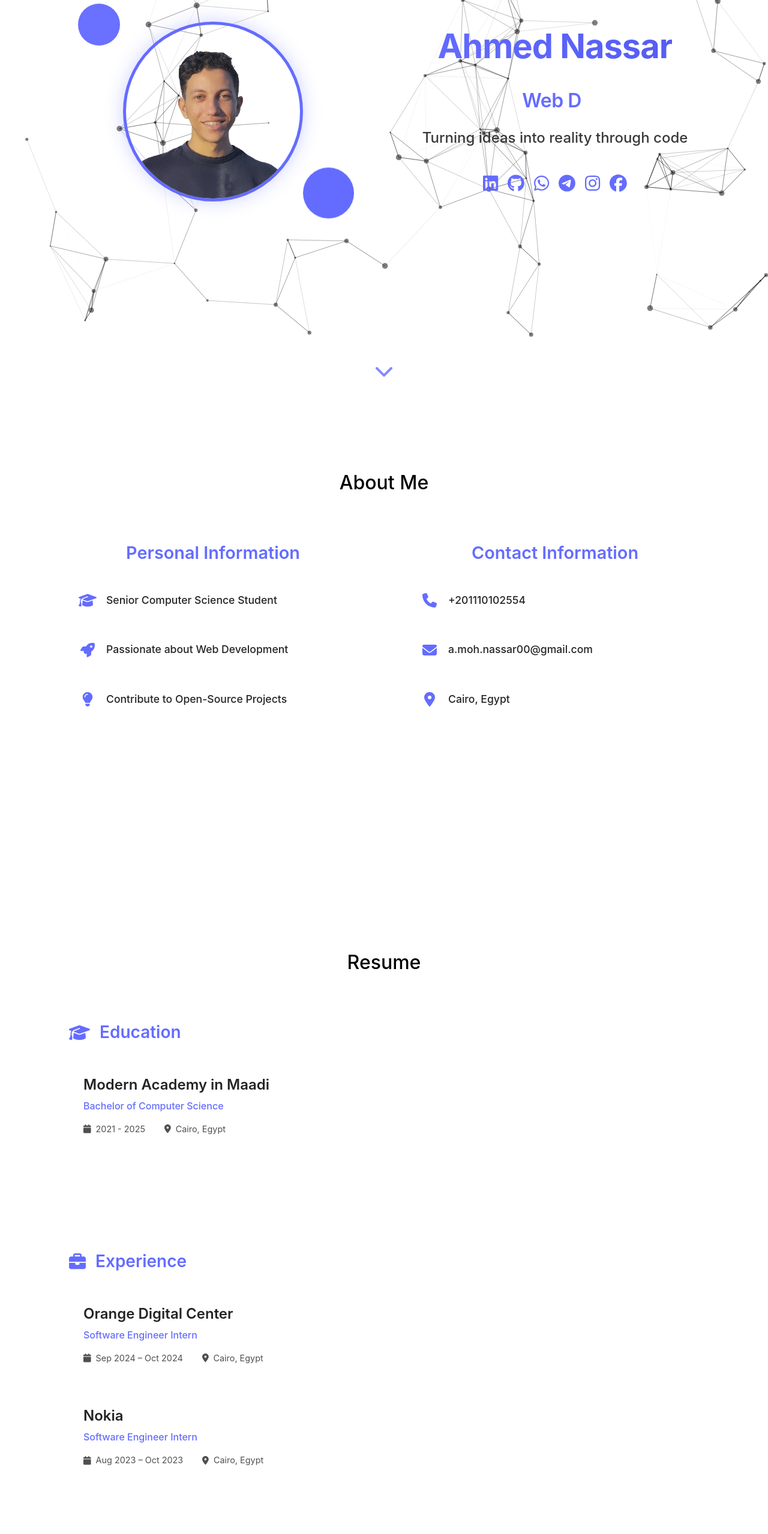
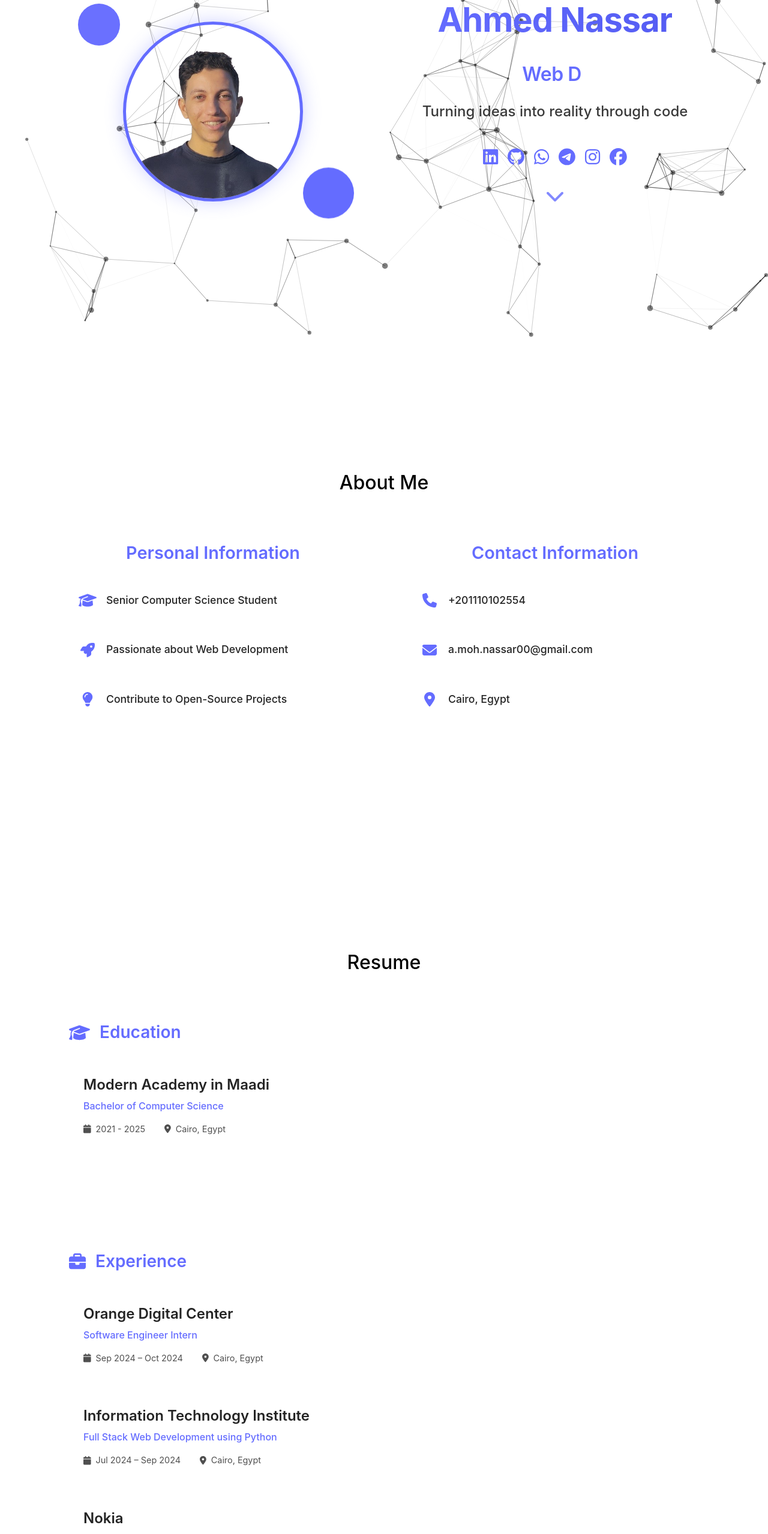
Before and after one commit to steadydev7/developer-portfolio, a React (Vite) app: page / in a window 1280 px wide. Shown: the part 234-2792 px from the top of the page at 60% size. Built offline with nearby package versions, Linux system fonts and the light colour scheme.

Commit message:
feat: enhance README with UI/UX design principles and update Home component styles

```diff
--- a/index.html
+++ b/index.html
@@ -1,13 +1,28 @@
 <!doctype html>
 <html lang="en">
+
 <head>
   <meta charset="UTF-8" />
   <link rel="icon" type="image/svg+xml" href="/logo.svg" />
   <meta name="viewport" content="width=device-width, initial-scale=1.0" />
+  <!-- Google tag (gtag.js) -->
+  <script async src="https://www.googletagmanager.com/gtag/js?id=G-XGC9BKTSD1"></script>
+  <script>
+    window.dataLayer = window.dataLayer || [];
+    function gtag() { dataLayer.push(arguments); }
+    gtag('js', new Date());
+
+    gtag('config', 'G-XGC9BKTSD1');
+  </script>
+  <script type="text/javascript" data-cmp-ab="1"
+    src="https://cdn.consentmanager.net/delivery/autoblocking/32727f4e91d90.js"
+    data-cmp-host="b.delivery.consentmanager.net" data-cmp-cdn="cdn.consentmanager.net" data-cmp-codesrc="16"></script>
   <title>Ahmed Nassar</title>
 </head>
+
 <body>
   <div id="root"></div>
   <script type="module" src="/src/main.jsx"></script>
 </body>
+
 </html>
--- a/package.json
+++ b/package.json
@@ -51,6 +51,7 @@
     "react-bootstrap": "^2.10.1",
     "react-country-flag": "^3.1.0",
     "react-dom": "^18.3.1",
+    "react-ga4": "^2.1.0",
     "react-icons": "^5.0.1",
     "react-particles": "^2.12.2",
     "react-scroll": "^1.9.0",
--- a/src/App.jsx
+++ b/src/App.jsx
@@ -10,6 +10,7 @@ import ParticlesBackground from './components/ParticlesBackground/ParticlesBackg
 import { FontAwesomeIcon } from '@fortawesome/react-fontawesome';
 import { faArrowUp } from '@fortawesome/free-solid-svg-icons';
 import { Analytics } from '@vercel/analytics/react';
+import ReactGA from 'react-ga4';
 import './styles/main.scss';
 
 function App() {
@@ -17,6 +18,10 @@ function App() {
   const [showScrollTop, setShowScrollTop] = useState(false);
 
   useEffect(() => {
+    // Initialize Google Analytics
+    ReactGA.initialize('G-XGC9BKTSD1'); // Replace with your Measurement ID
+    ReactGA.send('pageview');
+
     const savedTheme = localStorage.getItem('theme') || 'light';
     setTheme(savedTheme);
     document.body.className = `${savedTheme}-theme`;
--- a/src/components/Home/Home.jsx
+++ b/src/components/Home/Home.jsx
@@ -57,7 +57,7 @@ const Home = () => {
                 alt="Ahmed Nassar"
                 className="profile-image"
               />
-              <div className="orbit-ball orbit-ball-blue"></div>
+              <div className="orbit-ball orbit-ball-1"></div>
               <div className="orbit-ball orbit-ball-2"></div>
               {/* <div className="orbit-ball orbit-ball-3"></div> */}
             </div>
@@ -96,20 +96,25 @@ const Home = () => {
                   </a>
                 ))}
               </div>
+              <div>
+                <Link
+                  to="about"
+                  spy={true}
+                  smooth={true}
+                  offset={-70}
+                  duration={500}
+                  className="scroll-indicator"
+                >
+                  <FontAwesomeIcon
+                    icon={faChevronDown}
+                    className="scroll-arrow"
+                  />
+                </Link>
+              </div>
             </div>
           </Col>
         </Row>
       </Container>
-      <Link
-        to="about"
-        spy={true}
-        smooth={true}
-        offset={-70}
-        duration={500}
-        className="scroll-indicator"
-      >
-        <FontAwesomeIcon icon={faChevronDown} className="scroll-arrow" />
-      </Link>
     </section>
   );
 };
--- a/src/components/Home/Home.scss
+++ b/src/components/Home/Home.scss
@@ -7,6 +7,7 @@
   display: flex;
   align-items: center;
   justify-content: center;
+  text-align: center;
 }
 
 @media (max-width: 768px) {
@@ -50,7 +51,7 @@
 }
 
 /* Blue orbit ball */
-.home-section .orbit-ball {
+.home-section .orbit-ball-1 {
   width: 85px;
   height: 85px;
   background-color: var(--primary);
@@ -204,13 +205,17 @@
 
 /* Scroll indicator styles */
 .home-section .scroll-indicator {
-  position: absolute;
-  bottom: 40px;
+  position: relative;
+  margin-top: 2rem;
+  bottom: 20px;
   left: 50%;
   transform: translateX(-50%);
   cursor: pointer;
   opacity: 0.8;
   transition: all 0.3s ease;
+  display: flex;
+  align-items: center;
+  justify-content: center;
 }
 
 .home-section .scroll-indicator .scroll-arrow {
--- a/src/components/Resume/Resume.jsx
+++ b/src/components/Resume/Resume.jsx
@@ -56,6 +56,13 @@ const Resume = () => {
       date: 'Sep 2024 – Oct 2024',
       location: 'Cairo, Egypt',
       url: 'https://www.orangedigitalcenters.com/country/EG/home',
+    },
+    {
+      company: 'Information Technology Institute',
+      role: 'Full Stack Web Development using Python',
+      date: 'Jul 2024 – Sep 2024',
+      location: 'Cairo, Egypt',
+      url: 'https://iti.gov.eg/home',
     },
     {
       company: 'Nokia',
```
Also changed, not shown: 2 other files (tests, documents, lock files or other folders). Lines whose indentation alone changed are shown as unchanged.
